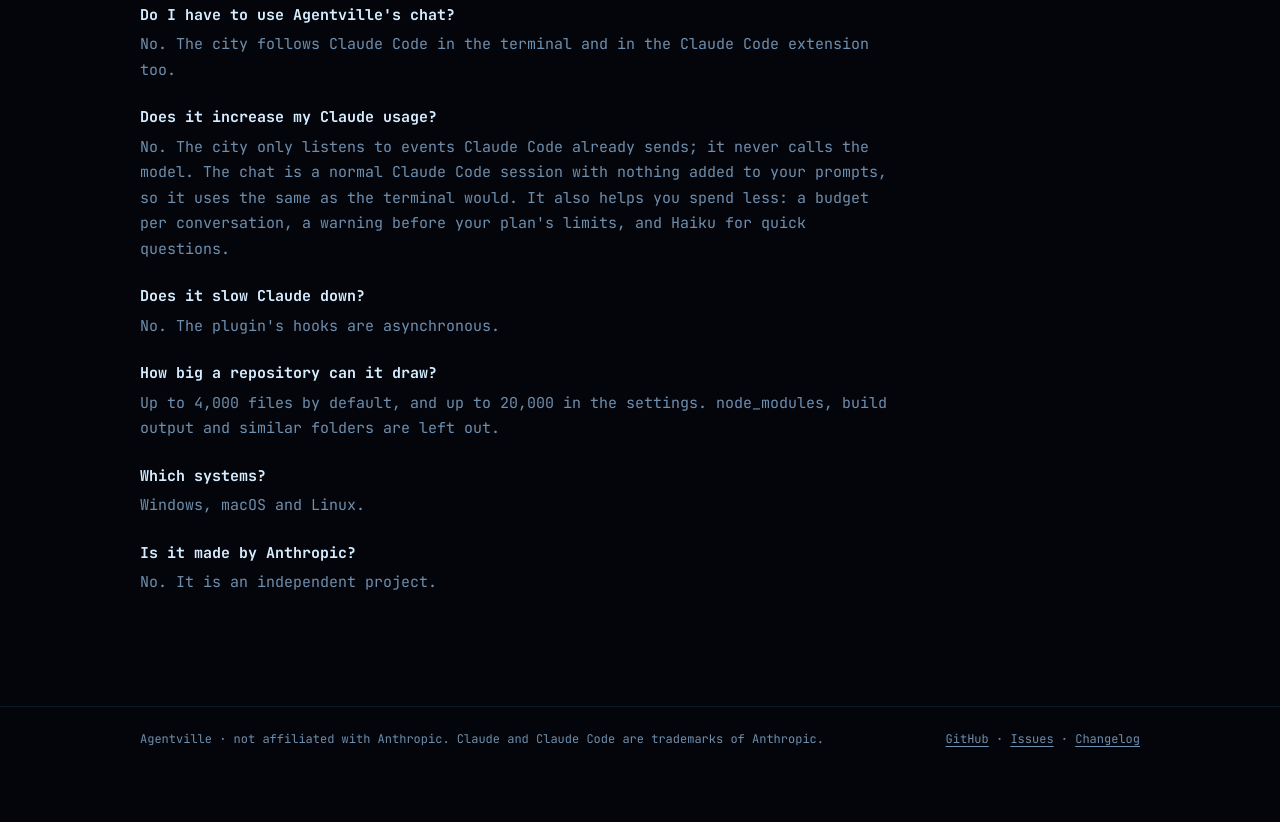
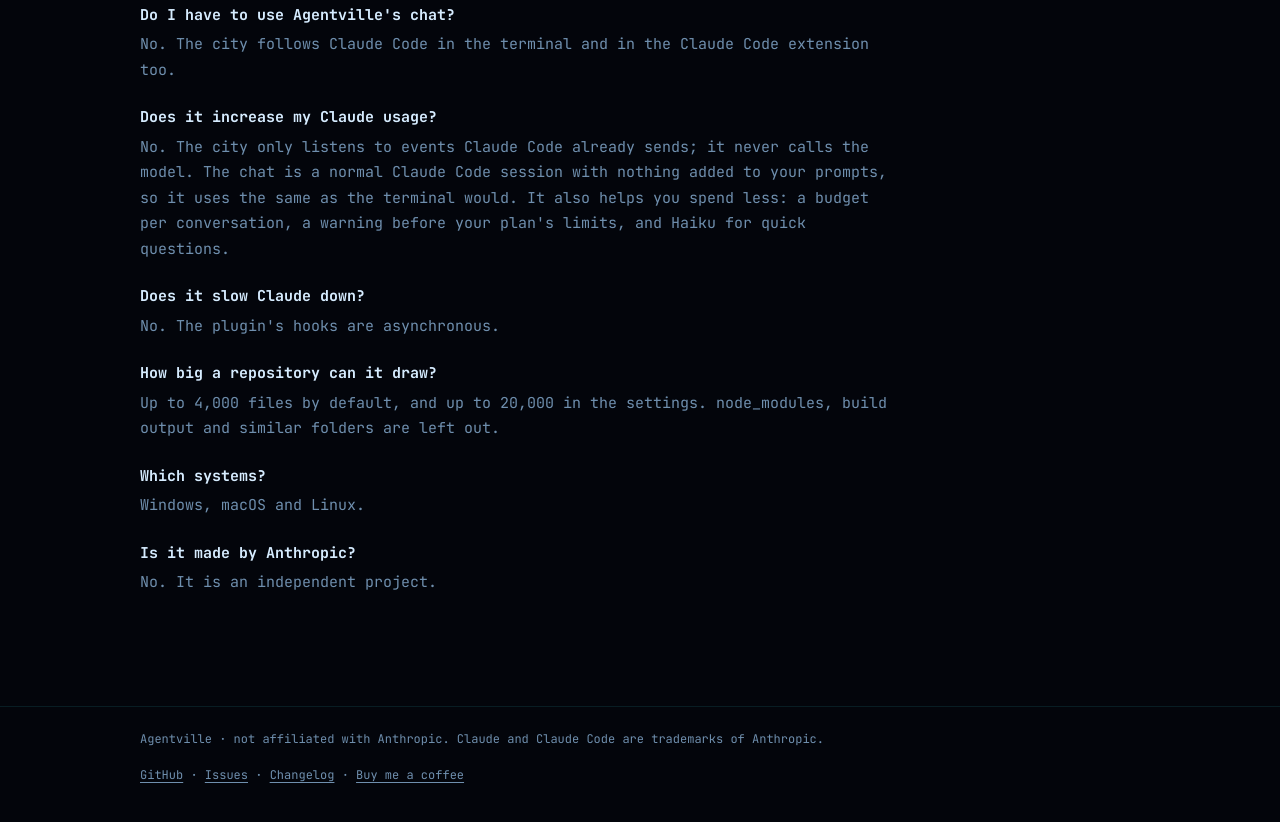
Before and after one commit to FGuerreir0/agentville, a plain HTML site: page docs/index.html in a window 1280 px wide. Shown: the part 4578-5400 px from the top of the page. Before the commit the page ends 5363 px from the top, so only its background shows below. Drawn offline with Linux system fonts and the light colour scheme.

Commit message:
readme and sponsor

```diff
--- a/docs/index.html
+++ b/docs/index.html
@@ -267,7 +267,7 @@ event.prompt = cut(payload.prompt, <span class="n">80</span>)</pre>
 <footer>
   <div class="wrap">
     <span>Agentville · not affiliated with Anthropic. Claude and Claude Code are trademarks of Anthropic.</span>
-    <span><a href="https://github.com/FGuerreir0/agentville">GitHub</a> · <a href="https://github.com/FGuerreir0/agentville/issues">Issues</a> · <a href="https://github.com/FGuerreir0/agentville/blob/main/CHANGELOG.md">Changelog</a></span>
+    <span><a href="https://github.com/FGuerreir0/agentville">GitHub</a> · <a href="https://github.com/FGuerreir0/agentville/issues">Issues</a> · <a href="https://github.com/FGuerreir0/agentville/blob/main/CHANGELOG.md">Changelog</a> · <a href="https://buymeacoffee.com/fabioguerreiro">Buy me a coffee</a></span>
   </div>
 </footer>
 
```
Also changed, not shown: 2 other files.
